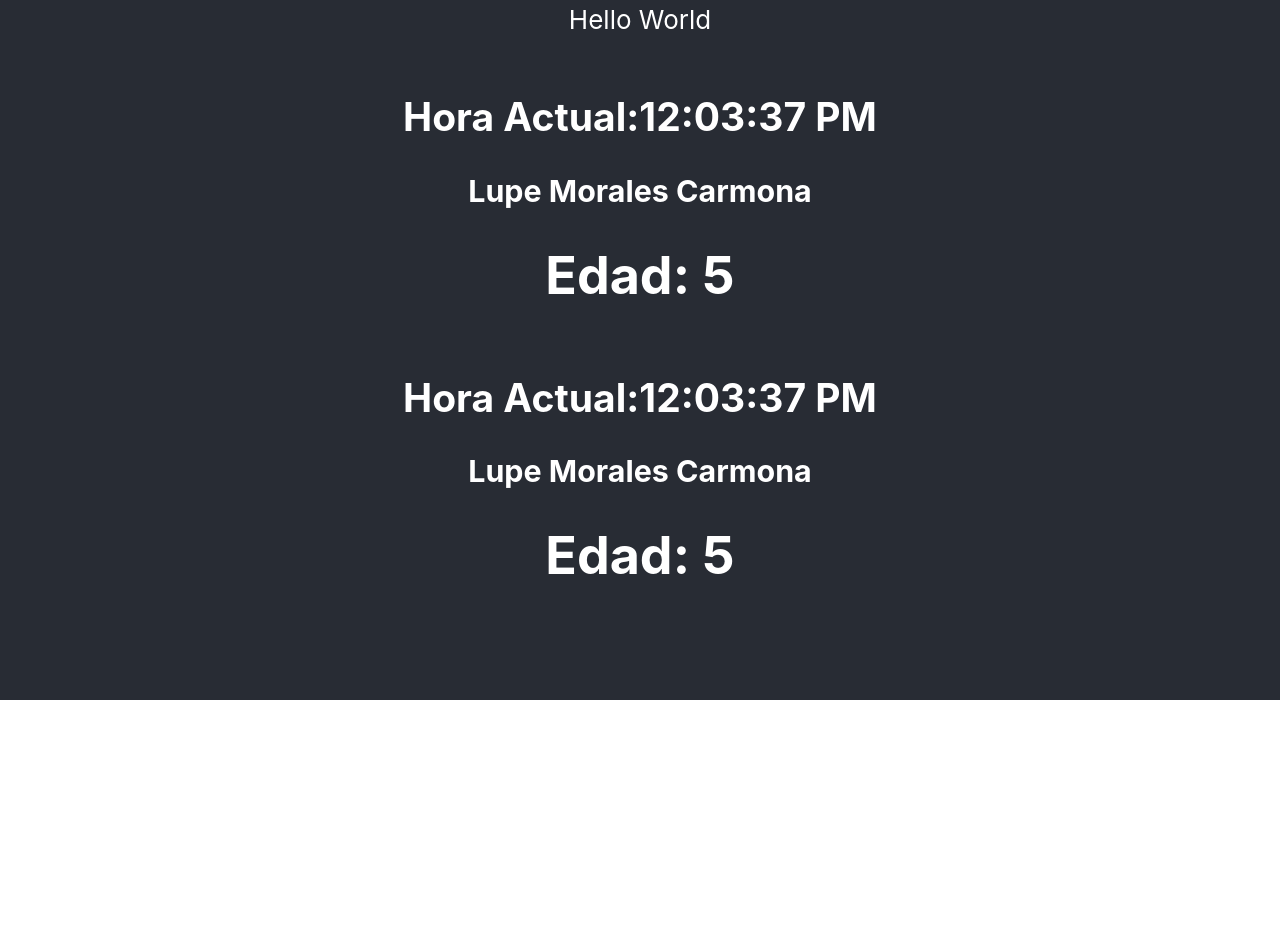
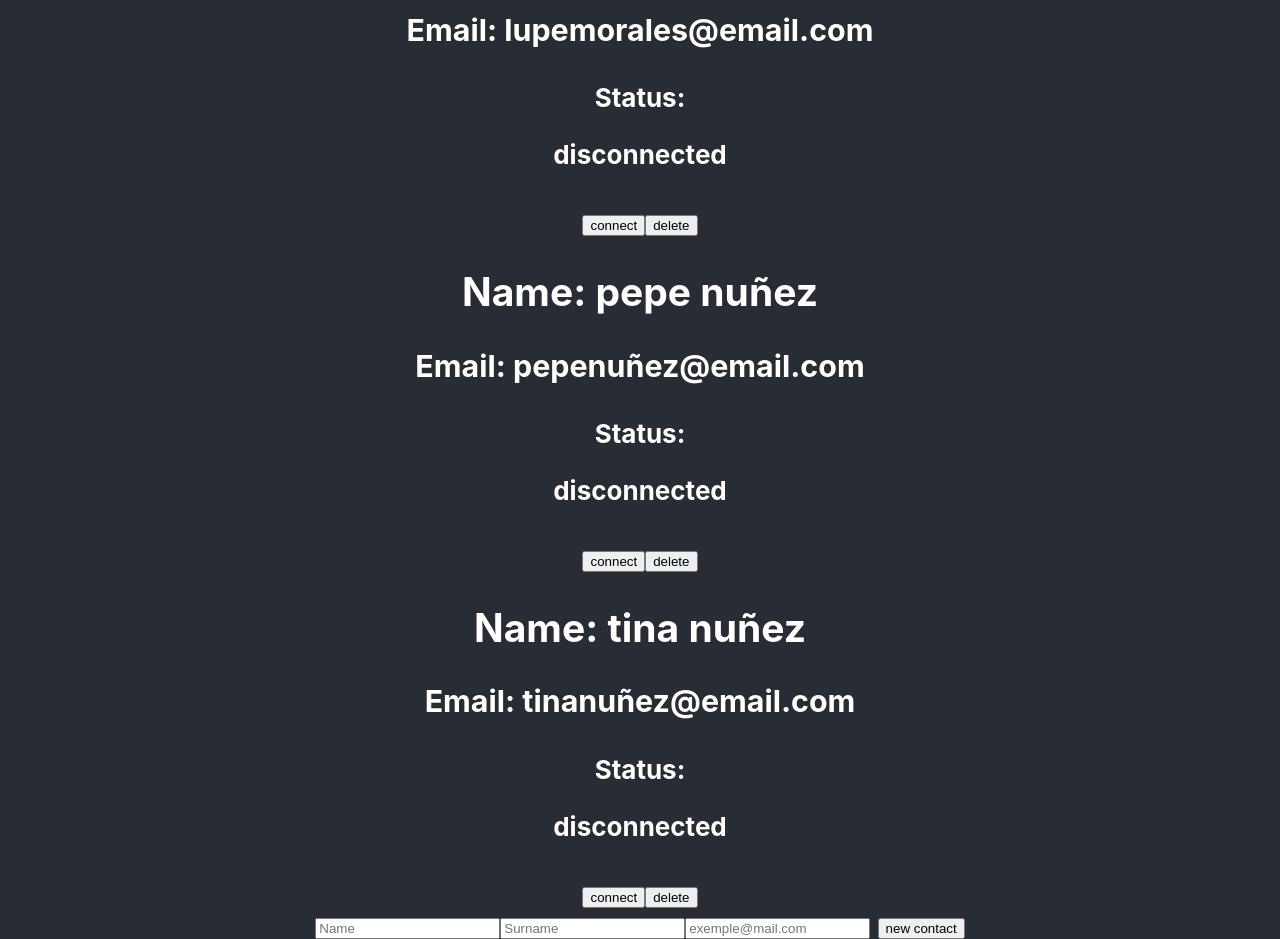
Before and after one commit to lupeMorales/ejercicios-OB, a React (Create React App) app: page / in a window 1280 px wide. Shown: the part 100-1039 px from the top of the page. Before the commit the page ends 800 px from the top, so only its background shows below. Built offline with nearby package versions, Linux system fonts and the light colour scheme.

Commit message:
add exercises 7-8-9

```diff
--- a/src/App.js
+++ b/src/App.js
@@ -1,15 +1,17 @@
-import logo from "./logo.svg";
+/* import logo from "./logo.svg"; */
 import "./App.css";
-import Clock from "./components/Clock";
-import ClockTipoFuncion from "./components/ClockTipoFuncion";
+/* import Clock from "./components/Clock";
+import ClockTipoFuncion from "./components/ClockTipoFuncion"; */
+import ContactList from "./components/contactList";
 
 function App() {
   return (
     <div className="App">
       <header className="App-header">
-        <p>Hello World</p>
+        {/* <p>Hello World</p>
         <Clock />
-        <ClockTipoFuncion />
+        <ClockTipoFuncion /> */}
+        <ContactList />
       </header>
     </div>
   );
--- /dev/null
+++ b/src/components/contactComponent.jsx
@@ -0,0 +1,38 @@
+import React, { useState } from "react";
+import PropTypes from "prop-types";
+import { Contact } from "../models/contact.class";
+const ContactComponent = (props) => {
+  const handleClickConnect = () => {
+    props.status(props.contact);
+  };
+
+  const handleClickDelete = () => {
+    props.remove(props.contact);
+  };
+  function showStatus() {
+    if (props.contact.conected) {
+      return <p>in line</p>;
+    } else {
+      return <p>disconnected</p>;
+    }
+  }
+  return (
+    <div>
+      <h2>
+        Name: {props.contact.name} {props.contact.surname}
+      </h2>
+      <h3>Email: {props.contact.mail}</h3>
+      <h4>Status: {showStatus()}</h4>
+      <button onClick={handleClickConnect}>connect</button>
+      <button onClick={handleClickDelete}>delete</button>
+    </div>
+  );
+};
+
+ContactComponent.propTypes = {
+  contact: PropTypes.instanceOf(Contact).isRequired,
+  remove: PropTypes.func.isRequired,
+  status: PropTypes.func.isRequired,
+};
+
+export default ContactComponent;
--- /dev/null
+++ b/src/components/contactList.jsx
@@ -0,0 +1,69 @@
+import React, { useState } from "react";
+import { Contact } from "../models/contact.class";
+import ContactComponent from "./contactComponent";
+import CreateContact from "./createContact";
+
+const ContactList = () => {
+  const defaultContact1 = new Contact(
+    "lupe",
+    "morales",
+    "lupemorales@email.com",
+    false
+  );
+  const defaultContact2 = new Contact(
+    "pepe",
+    "nuñez",
+    "pepenuñez@email.com",
+    false
+  );
+  const defaultContact3 = new Contact(
+    "tina",
+    "nuñez",
+    "tinanuñez@email.com",
+    false
+  );
+
+  const [contact, setContact] = useState([
+    defaultContact1,
+    defaultContact2,
+    defaultContact3,
+  ]);
+
+  function changeStatus(item) {
+    console.log("change status");
+    const index = contact.indexOf(item);
+    const tempContact = [...contact];
+    tempContact[index].connected = !tempContact[index].connected;
+    setContact(tempContact);
+  }
+  function removeContact(item) {
+    const index = contact.indexOf(item);
+    const tempContact = [...contact];
+    tempContact.splice(index, 1);
+    setContact(tempContact);
+  }
+  function addNewContact(item) {
+    const index = contact.indexOf(item);
+    const tempContact = [...contact];
+    tempContact.push(item);
+    setContact(tempContact);
+  }
+
+  return (
+    <div>
+      {contact.map((item, index) => {
+        return (
+          <ContactComponent
+            key={index}
+            contact={item}
+            status={changeStatus}
+            remove={removeContact}
+          />
+        );
+      })}
+      <CreateContact add={addNewContact} />
+    </div>
+  );
+};
+
+export default ContactList;
--- /dev/null
+++ b/src/components/createContact.jsx
@@ -0,0 +1,35 @@
+import React, { useRef } from "react";
+import { Contact } from "../models/contact.class";
+
+const CreateContact = ({ add }) => {
+  const refName = useRef("");
+  const refSurname = useRef("");
+  const refEmail = useRef("");
+
+  function addContact(e) {
+    e.preventDefault();
+    const newContact = new Contact(
+      refName.current.value,
+      refSurname.current.value,
+      refEmail.current.value,
+      false
+    );
+    add(newContact);
+  }
+  return (
+    <div>
+      <form onSubmit={addContact}>
+        <input ref={refName} type="text" placeholder="Name"></input>
+        <input ref={refSurname} type="text" placeholder="Surname"></input>
+        <input
+          ref={refEmail}
+          type="text"
+          placeholder="exemple@mail.com"
+        ></input>{" "}
+        <button type="submit">new contact</button>
+      </form>
+    </div>
+  );
+};
+
+export default CreateContact;
--- a/src/models/contact.class.js
+++ b/src/models/contact.class.js
@@ -2,12 +2,12 @@ export class Contact {
   name = "";
   surname = "";
   mail = "";
-  conected = false;
+  connected = false;
 
-  constructor(name, surname, mail, conected) {
+  constructor(name, surname, mail, connected) {
     this.name = name;
     this.surname = surname;
     this.mail = mail;
-    this.conected = conected;
+    this.connected = connected;
   }
 }
```
